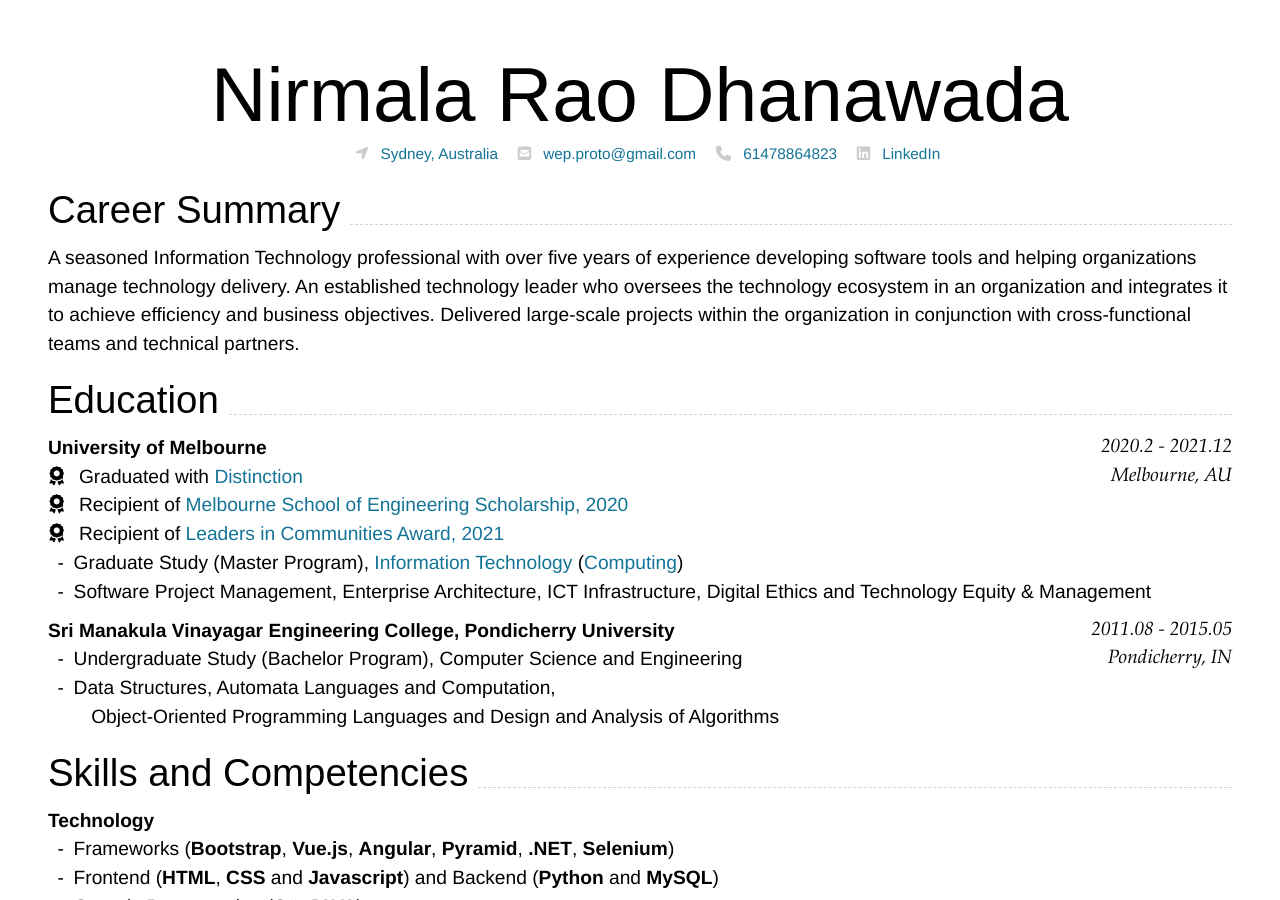
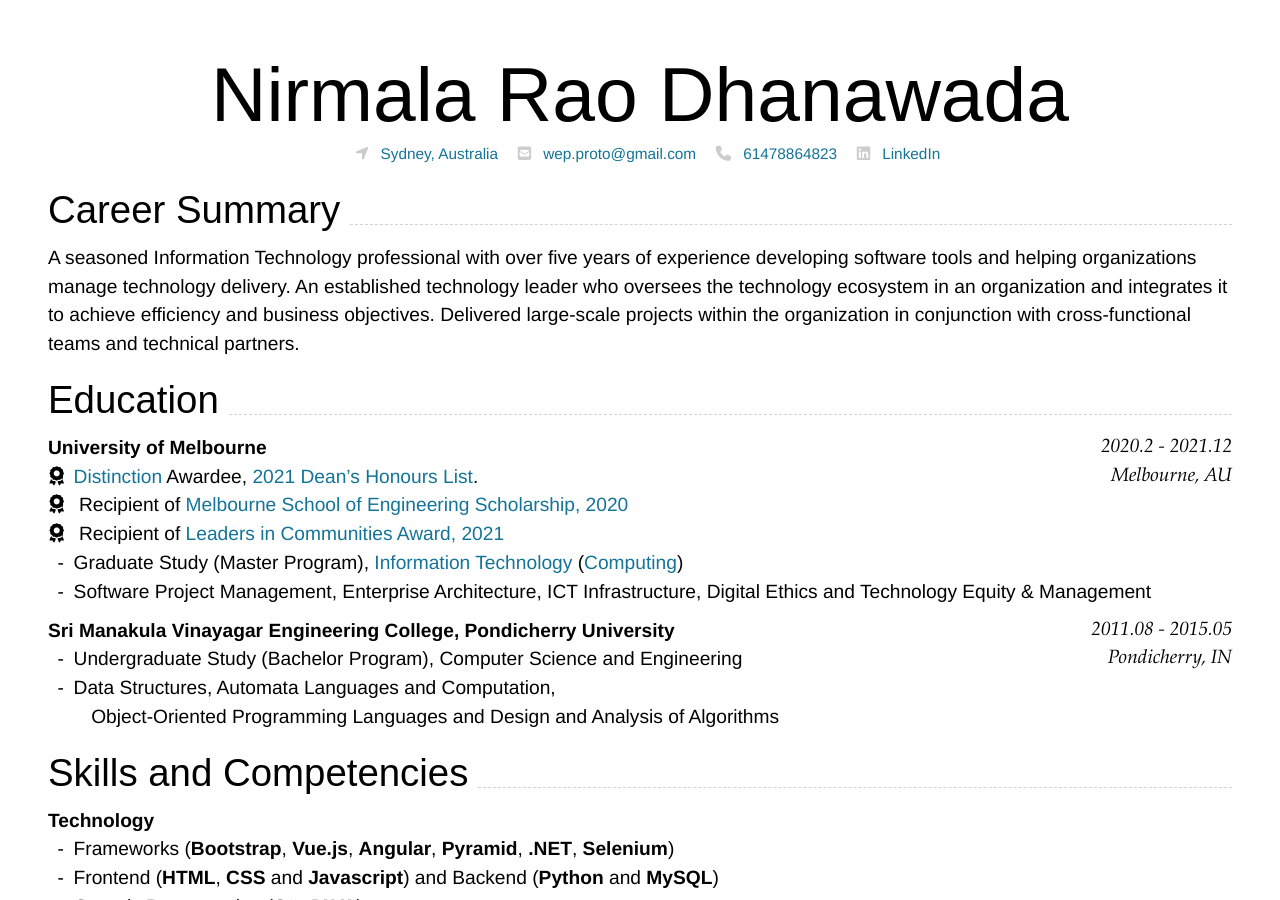
Before and after one commit to thedhanawada/me, a Jekyll site: the page built from index.md, in a window 1280 px wide and 900 px high. Built offline with Jekyll 4.4.1, drawn with Linux system fonts in a browser that asks for light colours; nearby versions of some CDN libraries.

Commit message:
Update index.md

````diff
--- a/index.md
+++ b/index.md
@@ -50,7 +50,7 @@ A seasoned Information Technology professional with over five years of experienc
 ```
 Melbourne, AU
 ```
-- <i class="fas fa-award"></i> Graduated with [Distinction](https://policy.unimelb.edu.au/MPF1327){:target="_blank"}
+- <i class="fas fa-award"></i>[Distinction](https://policy.unimelb.edu.au/MPF1327){:target="_blank"} Awardee, [2021 Dean's Honours List](https://eng.unimelb.edu.au/students/coursework/life-beyond/deans-award){:target="_blank"}.
 - <i class="fas fa-award"></i> Recipient of [Melbourne School of Engineering Scholarship, 2020](https://scholarships.unimelb.edu.au/awards/melbourne-school-of-engineering-foundation-scholarship){:target="_blank"}
 - <i class="fas fa-award"></i> Recipient of [Leaders in Communities Award, 2021](https://students.unimelb.edu.au/careers/get-career-ready/leadership-and-employability-programs/leaders-in-communities-award-lica){:target="_blank"}
 - Graduate Study (Master Program), [Information Technology](https://handbook.unimelb.edu.au/2021/courses/mc-it) ([Computing](https://handbook.unimelb.edu.au/2021/components/mc-it-spec-1){:target="_blank"})
````
